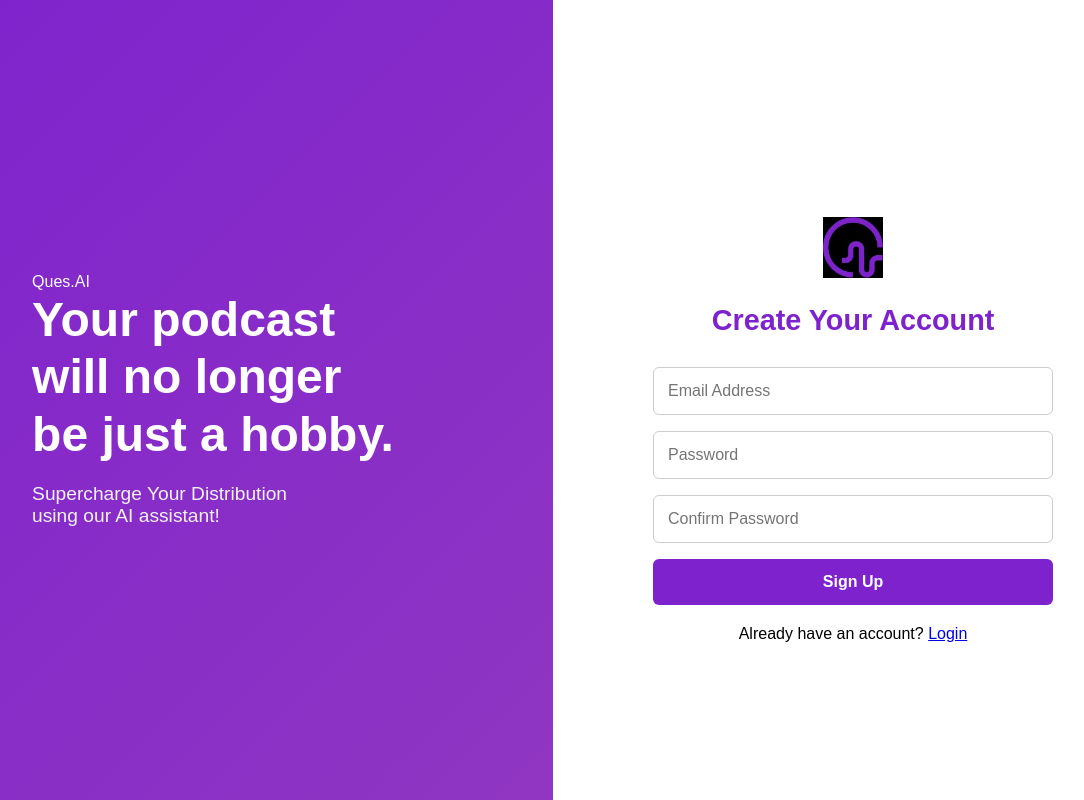
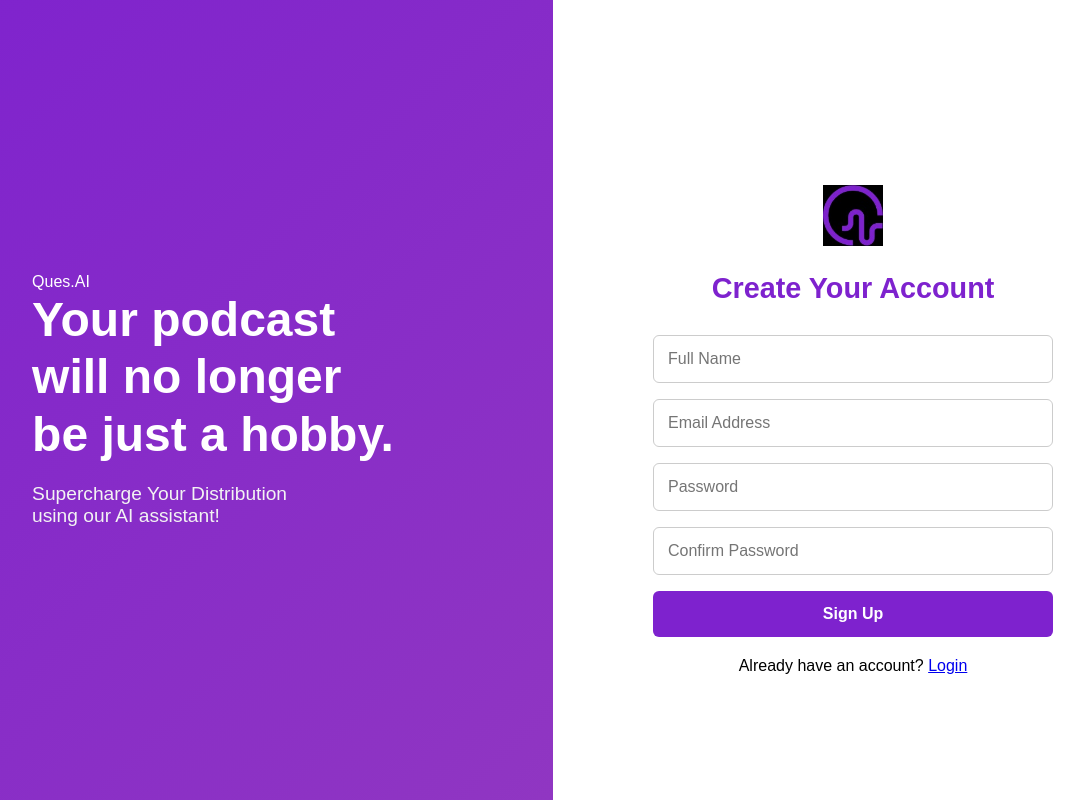
Before and after one commit to Pranali200/mern_app, a React (Create React App) app in the folder frontend/: page /create-account in a window 1280 px wide. Shown: the whole page, without its empty margins (127-1211 px from the left). Built offline with nearby package versions, Linux system fonts and the light colour scheme.

Commit message:
auth api updated changes

```diff
--- a/frontend/src/pages/CreateAccount.jsx
+++ b/frontend/src/pages/CreateAccount.jsx
@@ -2,9 +2,10 @@ import { useState } from "react";
 import { Link, useNavigate } from "react-router-dom";
 import { register } from "../service/authService";
 import logoWhite from '../images/logo_white.jpg';
-import {useUser} from '../context/UserContext'
+import { useUser } from '../context/UserContext';
 
 export default function CreateAccountPage() {
+    const [name, setName] = useState('');
     const [email, setEmail] = useState('');
     const [password, setPassword] = useState('');
     const [confirmPassword, setConfirmPassword] = useState('');
@@ -12,7 +13,8 @@ export default function CreateAccountPage() {
     const { setUser } = useUser();
 
     const handleRegister = async () => {
-        register(email, password).then(({ token, user }) => {
+        if (password !== confirmPassword) return;
+        register(name, email, password).then(({ token, user }) => {
             localStorage.setItem('token', token);
             setUser(user);
             navigate('/dashboard');
@@ -39,6 +41,12 @@ export default function CreateAccountPage() {
                     <h2>Create Your Account</h2>
                     <form className="login-form">
                         <input
+                            type="text"
+                            placeholder="Full Name"
+                            value={name}
+                            onChange={(e) => setName(e.target.value)}
+                        />
+                        <input
                             type="email"
                             placeholder="Email Address"
                             value={email}
--- a/frontend/src/service/authService.js
+++ b/frontend/src/service/authService.js
@@ -1,8 +1,10 @@
 import API from './api'
-export const register = async (email, password) =>{
-    const {data} = await API.post('/auth/register', {email,password});
+
+export const register = async (name, email, password) => {
+    const { data } = await API.post('/auth/register', { name, email, password });
     return data;
-}
+};
+
 
 export const login = async (email, password) =>{
     const {data} = await API.post('/auth/login',{email,password})
--- a/frontend/src/styles/LoginPage.css
+++ b/frontend/src/styles/LoginPage.css
@@ -113,6 +113,7 @@ h2 span {
     flex-direction: column;
 }
 
+input[type="text"],
 input[type="email"],
 input[type="password"] {
     padding: 14px;
```
